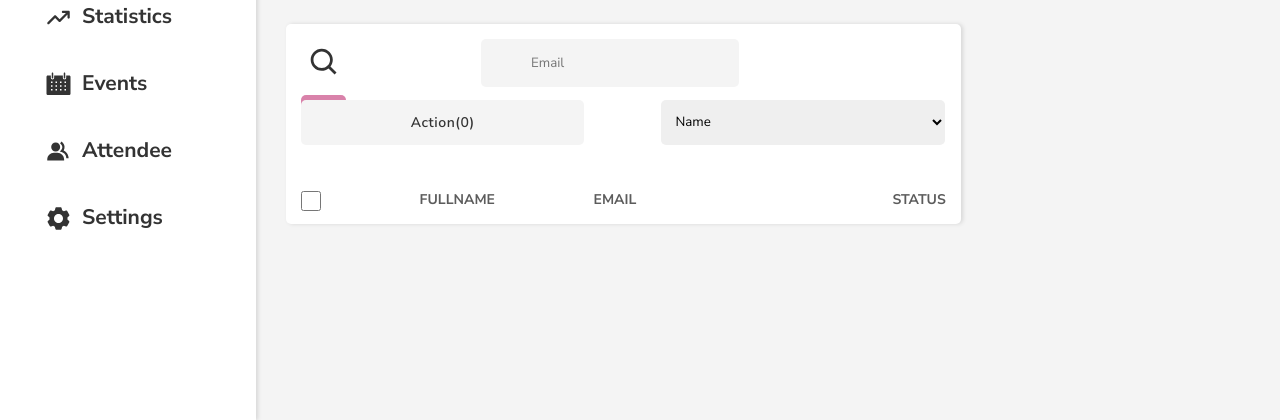
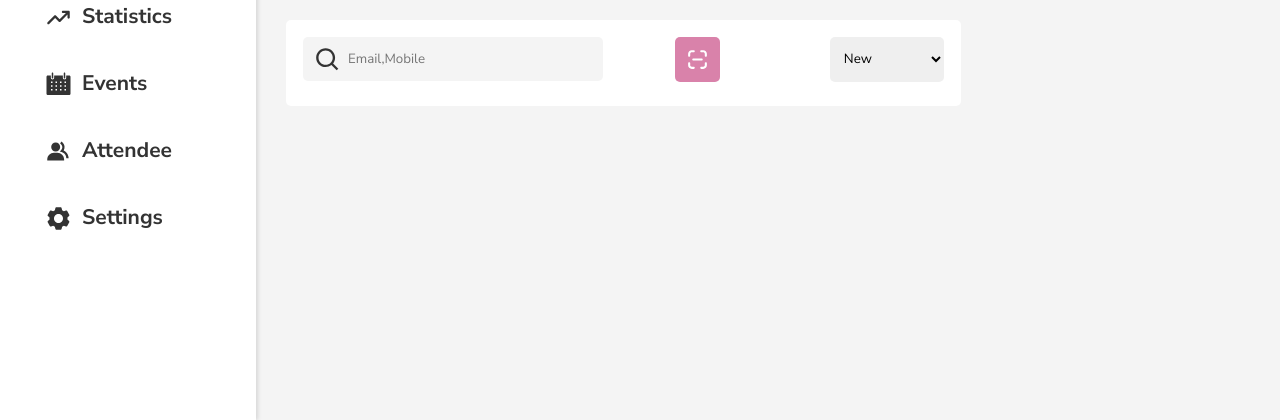
Before and after one commit to MicroHub69/YourPass, a plain HTML site: page index.html in a window 1280 px wide. Shown: the part 380-800 px from the top of the page. Drawn offline with Linux system fonts and the light colour scheme.

Commit message:
Make Changes on OUR SERVICES

```diff
--- a/index.html
+++ b/index.html
@@ -218,38 +218,28 @@
             </div>
           </div>
         </div>
+      </div>
 
-        <!-- SEARCHES,FILTERS -->
-        <div class="outer_wrap">
-          <!--B-->
-          <div class="mini_wrap">
-            <!--A-->
-            <div class="barcode">
+      <!-- SEARCHES,FILTERS -->
+      <div class="s_step">
+        <div class="table_head">
+          <div class="head_input">
+            <div class="c_barcode">
               <h3>Action <span>(0)</span></h3>
-              <div class="search">
-                <input type="text" name="search" placeholder="Email" />
-                <img src="images/search.svg" id="abs" />
+              <div class="m_input">
+                <input type="text" placeholder="Email,Mobile" />
+                <img src="images/search.svg" class="abss" />
               </div>
               <img src="images/barcode.svg" alt="barcode" />
-              <select name="file" id="">
-                <option value="">Name</option>
-                <option value="">New</option>
-                <option value="">Mail</option>
-              </select>
+            </div>
 
-              <div class="check">
-                <div class="check_wrap">
-                  <input type="checkbox" />
-                  <h2>FULLNAME</h2>
-                  <h2 class="ghost_list">EMAIL</h2>
-                </div>
-                <h2>STATUS</h2>
-              </div>
-            </div>
+            <select name="sort" id="">
+              <option value="">New</option>
+              <option value="">Recents</option>
+              <option value="">Name</option>
+            </select>
           </div>
-          <!--A-->
         </div>
-        <!-- B -->
       </div>
     </section>
     <script src="navlinks.js"></script>
--- a/style.scss
+++ b/style.scss
@@ -138,32 +138,48 @@ nav {
       }
     }
   }
-  .check {
+}
+.s_step {
+  padding: 0 20px;
+
+  .table_head {
+    background-color: $white;
+    border-radius: 5px;
+    padding: 16px;
+    .head_input {
+      .c_barcode {
         display: flex;
         justify-content: space-between;
-    margin-top: 43px;
-    .check_wrap {
-      display: flex;
-      justify-content: space-between;
-      width: 52%;
+        h3 {
+          display: none;
         }
+        .m_input {
+          position: relative;
+          width: 85%;
           input {
-      width: 20px;
-      height: 20px;
+            background-color: $gray;
+            margin-top: 0;
+            padding-left: 45px;
           }
-    h2 {
-      margin-top: 7px;
-      // font-family: Nunito;
-      // font-style: normal;
-      font-weight: bold;
-      font-size: 14px;
-      line-height: 19px;
-      text-transform: uppercase;
-      color: rgba(51, 51, 51, 0.8);
+          .abss {
+            width: 35px;
+            position: absolute;
+            height: 35px;
+            left: 10px;
+            top: 16px;
+          }
+        }
+        img {
+          width: 45px;
+          height: 45px;
+        }
+      }
+
+      select {
       }
     }
   }
-
+}
 // MAX WIDTH STARTs FROM HERE
 @media (max-width: 767px) {
   nav {
@@ -253,74 +269,6 @@ nav {
         fill: $pk;
       }
     }
-  }
-
-  .barcode {
-    padding: 15px;
-    border-radius: 5px;
-    box-shadow: $shadow;
-    height: 200px;
-    margin-top: 10px;
-    margin-bottom: 30px;
-    background-color: $white;
-    position: relative;
-    h3 {
-      width: 42%;
-      height: 45px;
-      text-align: center;
-      display: flex;
-      justify-content: center;
-      align-items: center;
-      border-radius: 5px;
-      top: 76px;
-      position: absolute;
-      font-weight: 600;
-      font-size: 14px;
-      line-height: 19px;
-      letter-spacing: 0.04em;
-      background-color: $gray;
-    }
-    .search {
-      position: relative;
-      input {
-        background-color: $gray;
-        margin-top: 0;
-        border-radius: 5px;
-        padding-left: 50px;
-        width: 90%;
-      }
-
-      #abs {
-        position: absolute;
-        width: 22px;
-        top: 6px;
-        left: 6px;
-        height: 22px;
-      }
-    }
-    img {
-      height: 45px;
-      position: absolute;
-      top: 15px;
-      right: 15px;
-      width: 45px;
-    }
-    select {
-      width: 42%;
-      position: absolute;
-      right: 16px;
-      top: 76px;
-      border: 5px;
-      padding: 0 10px;
-      height: 45px;
-      border-radius: 5px;
-    }
-  }
-  #main .check {
-    margin-top: 85px;
-  }
-  #main .check .check_wrap {
-    width: 45%;
   }
 }
 
@@ -472,67 +420,26 @@ nav {
         }
       }
     }
-
-    .barcode {
-      // display: flex;
-      padding: 15px;
-      border-radius: 5px;
-      box-shadow: $shadow;
-      height: 200px;
-      margin-top: 10px;
-      margin-bottom: 30px;
-      background-color: $white;
-      position: relative;
-
-      h3 {
-        width: 42%;
-        height: 45px;
-        text-align: center;
-        display: flex;
-        justify-content: center;
-        align-items: center;
-        border-radius: 5px;
-        top: 76px;
-        font-weight: 600;
-        font-size: 14px;
-        line-height: 19px;
-        letter-spacing: 0.04em;
-        position: absolute;
-        background-color: $gray;
-      }
-      .search {
-        position: relative;
-        input {
-          background-color: $gray;
-          margin-top: 0;
-          width: 40%;
-          margin-left: 180px;
-          border-radius: 5px;
-          padding-left: 50px;
   }
 
-        #abs {
-          position: absolute;
-          width: 35px;
-          top: 6px;
-          left: 6px;
-          height: 35px;
+  .s_step {
+    .table_head {
+      .head_input {
+        .c_barcode {
+          h3 {
+          }
+          .m_input {
+            input {
+            }
+            .abss {
             }
           }
           img {
-        right: 140px;
-        width: 45px;
-        height: 45px;
           }
+        }
+
         select {
-        width: 42%;
-        position: absolute;
-        right: 16px;
-        top: 76px;
-        border: 5px;
-        padding: 0 10px;
-        height: 45px;
-        border-radius: 5px;
+        }
       }
     }
   }
@@ -628,31 +535,91 @@ nav {
       }
     }
   }
+
+  .s_step {
+    width: 80%;
+    position: absolute;
+    right: 0;
+    padding: 0 30px;
+    // background-color: yellow;
+    margin-top: 400px;
+    .table_head {
+      background-color: $white;
+      padding: 17px;
+      border-radius: 5px;
+      margin-bottom: 40px;
+      width: 73%;
+      .head_input {
+        display: flex;
+        justify-content: space-between;
+
+        .c_barcode {
+          display: flex;
+          width: 76%;
+          justify-content: space-between;
+          h3 {
+            width: 108px;
+            height: 45px;
+            background-color: $gray;
+            border-radius: 5px;
+            text-align: center;
+            padding-top: 13px;
+            font-weight: 600;
+            font-size: 14px;
+            line-height: 19px;
+          }
+          .m_input {
+            position: relative;
+            input {
+              max-width: 300px;
+              height: 44px;
+              background-color: $gray;
+              border-radius: 5px;
+              padding-left: 45px;
+              margin-top: 0;
+            }
+            .abss {
+              left: 10px;
+              top: 8px;
+              position: absolute;
+              width: 30px;
+              height: 30px;
+            }
+          }
+          img {
+            width: 45px;
+            height: 45px;
+          }
+        }
+        select {
+          width: 114px;
+          height: 45px;
+          border: 0;
+          border-radius: 5px;
+          padding: 10px;
+        }
+      }
+    }
+  }
 }
 
 @media (min-width: 1224px) {
   #main {
+    .four_cards {
       overflow: hidden;
-    .four_cards {
       .card {
-        width: 213px;
-      }
-    }
-    .barcode {
-      width: 70%;
+        width: 221px;
       }
     }
   }
-// @media (min-width: 1194px) {
-//   #main {
-//     overflow: hidden;
-//     .four_cards {
-//       .card {
-//         width: 230px;
-//       }
-//     }
-//   }
-// }
+  .s_step .table_head {
+    width: 70%;
+  }
+  .s_step .table_head .head_input .c_barcode {
+    width: 65%;
+  }
+}
+
 @keyframes navLinkFade {
   from {
     opacity: 0;
```
Also changed, not shown: style.css, 1 other file. Lines whose indentation alone changed are shown as unchanged.
